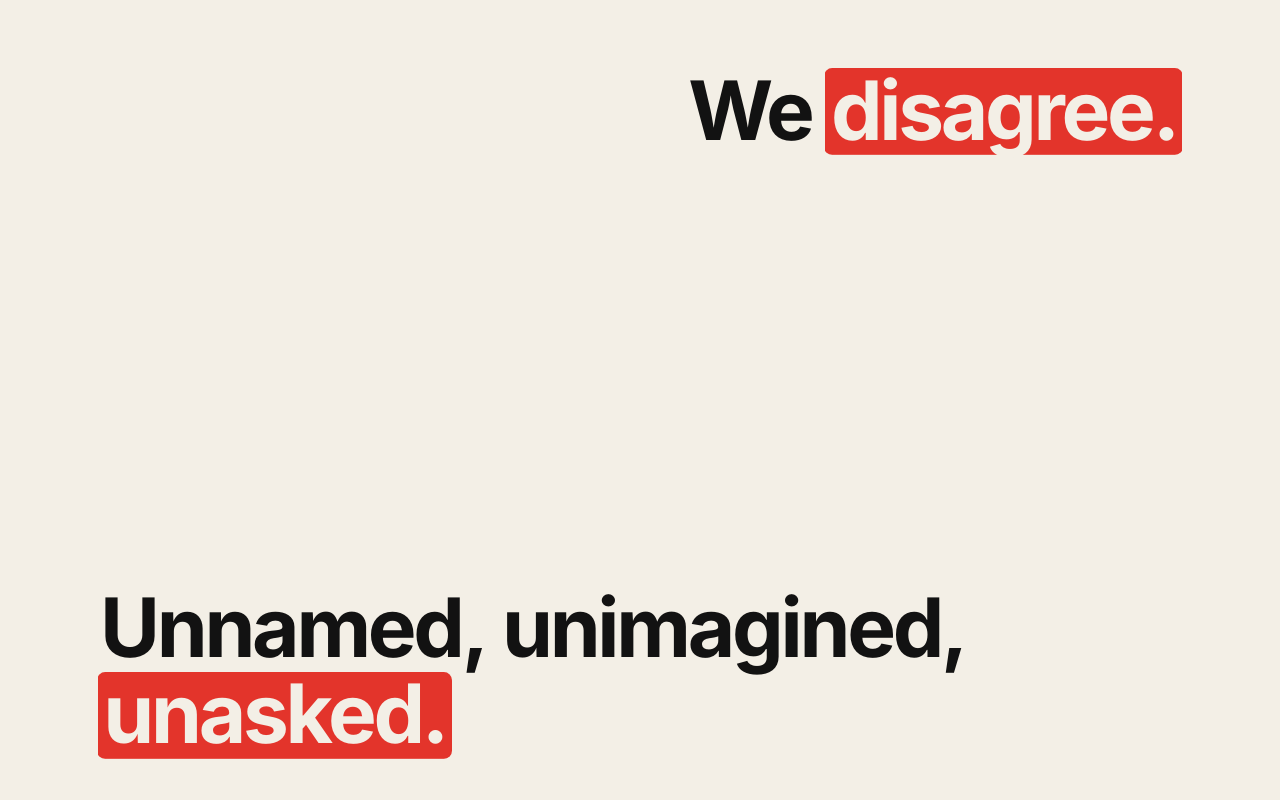
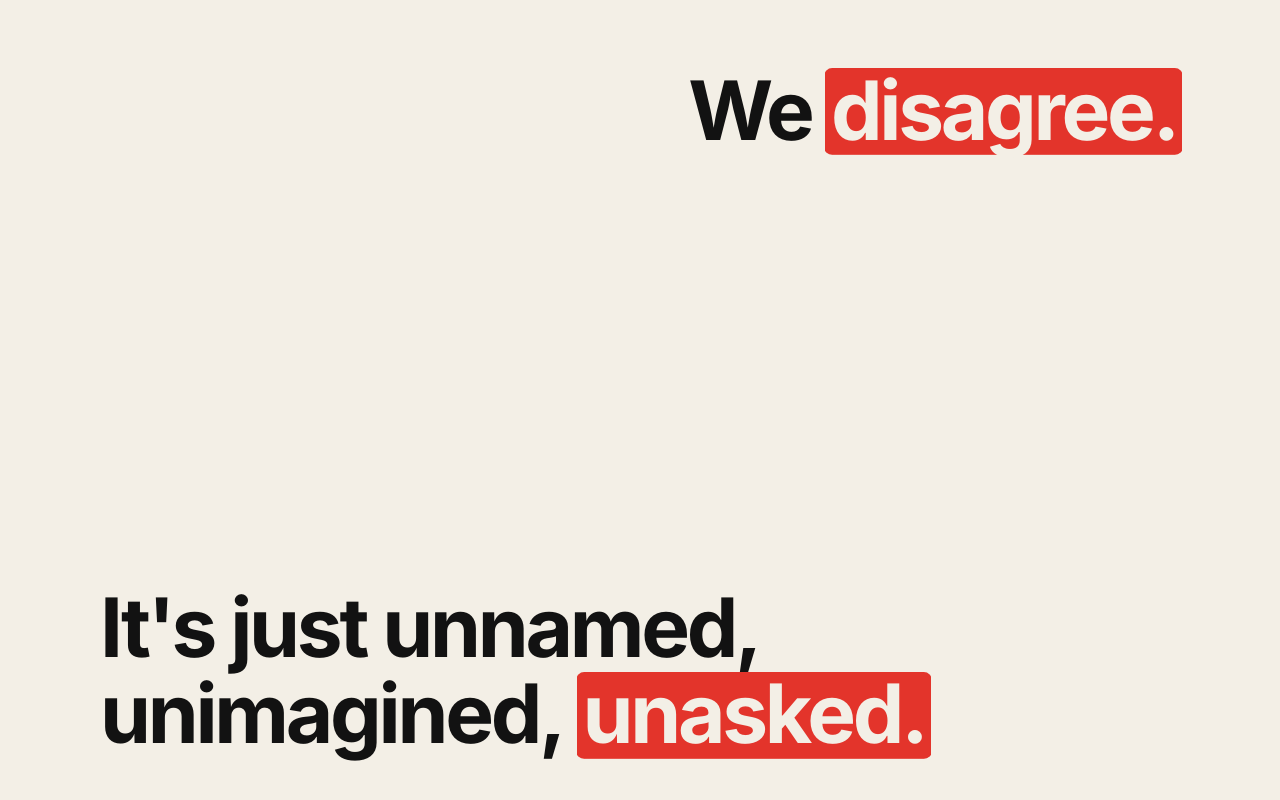
Before and after one commit to jasonlok000/jasonlok000.github.io, a plain HTML site: page index.html in a window 1280 px wide. Shown: the part 1644-2444 px from the top of the page. Drawn offline with Linux system fonts and the light colour scheme.

Commit message:
Everyone's Niche: four lines, it's just unnamed, unimagined, unasked

```diff
--- a/index.html
+++ b/index.html
@@ -57,8 +57,7 @@
   <section id="manifesto" class="manifesto wrap" data-part="1">
     <p class="line"><span class="lt">A niche is meant to belong to a <em>few.</em></span></p>
     <p class="line"><span class="lt">We <em>disagree.</em></span></p>
-    <p class="line"><span class="lt">Unnamed, unimagined, <em>unasked.</em></span></p>
-    <p class="line"><span class="lt">It felt like yours <em>alone.</em></span></p>
+    <p class="line"><span class="lt">It's just unnamed, unimagined, <em>unasked.</em></span></p>
     <p class="line"><span class="lt">Look around. The room was <em>full.</em></span></p>
   </section>
 
```
